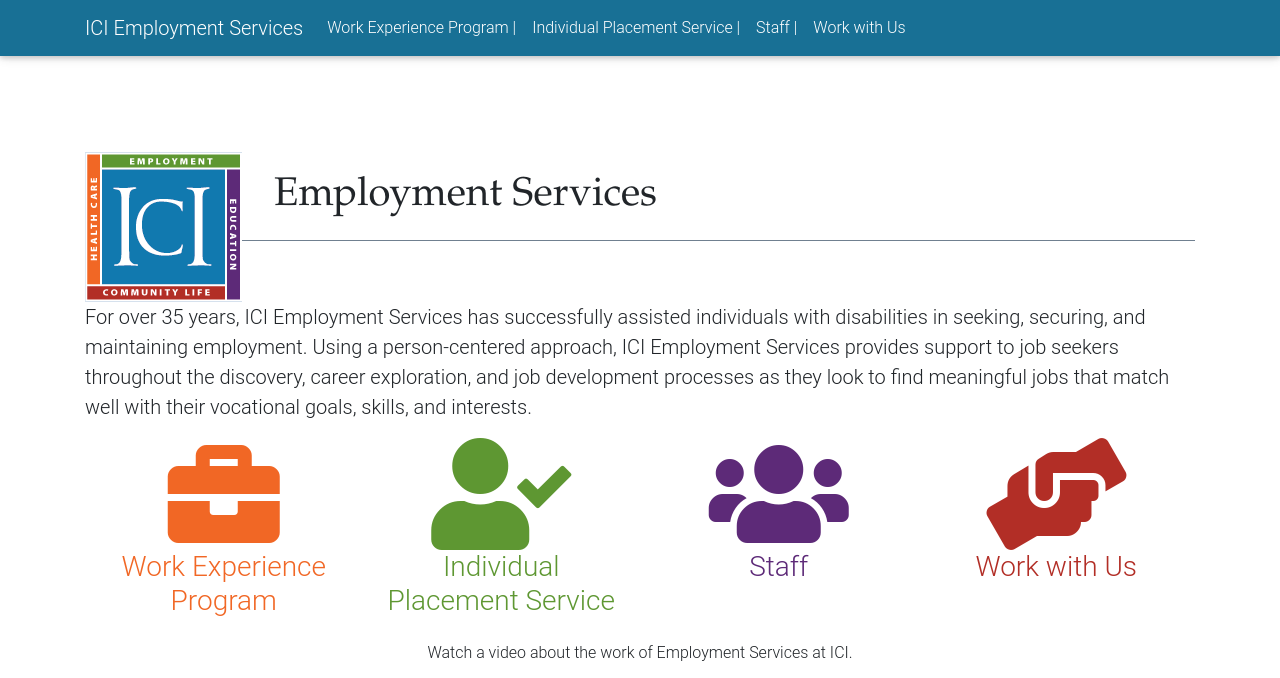
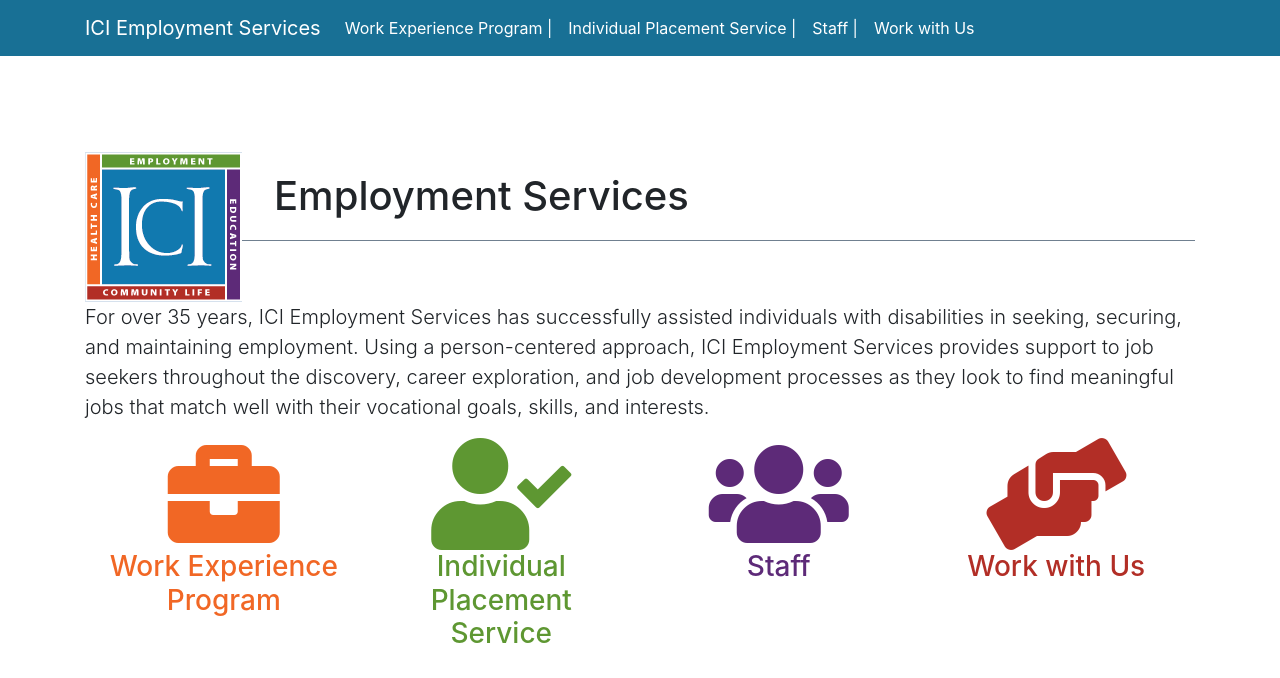
Before and after one commit to communityinclusion/es, a Jekyll site: the page built from index.html, in a window 1280 px wide and 1400 px high. Shown: the top 678 px of the window. Built offline with Jekyll 4.4.1, drawn with Linux system fonts in a browser that asks for light colours; nearby versions of some CDN libraries; a script that is not in the unit is left out.

Commit message:
tried to get fonts working

```diff
--- a/_layouts/default.html
+++ b/_layouts/default.html
@@ -7,13 +7,18 @@
 
     <!-- Bootstrap CSS -->
     <!-- Font Awesome -->
-<link rel="stylesheet" href="https://maxcdn.bootstrapcdn.com/font-awesome/4.7.0/css/font-awesome.min.css">
+
 <!-- Bootstrap core CSS -->
+
+
+<link href="https://fonts.googleapis.com/css2?family=Montserrat&display=swap" rel="stylesheet">
+<link rel="stylesheet" href="jc/jc.css">
 <link href="https://cdnjs.cloudflare.com/ajax/libs/twitter-bootstrap/4.1.3/css/bootstrap.min.css" rel="stylesheet">
 <!-- Material Design Bootstrap -->
-<link href="https://cdnjs.cloudflare.com/ajax/libs/mdbootstrap/4.5.13/css/mdb.min.css" rel="stylesheet">
+
 <link rel="stylesheet" href="https://use.fontawesome.com/releases/v5.8.2/css/all.css" integrity="sha384-oS3vJWv+0UjzBfQzYUhtDYW+Pj2yciDJxpsK1OYPAYjqT085Qq/1cq5FLXAZQ7Ay" crossorigin="anonymous">
-    <link rel="stylesheet" href="jc/jc.css">
+
+
     <title>{{ page.title }} - ICI Employment Services</title>
   </head>
   <body>
--- a/jc/jc.css
+++ b/jc/jc.css
@@ -3,8 +3,13 @@
   min-height: 75rem;
   padding-top: 4.5rem;
   position: relative;
+  font-family: Montserrat,sans-serif;
+
 }
 
+h1, h2, h3, h4, h5, h6 {
+  font-family: Montserrat,sans-serif;
+}
 
 nav.bg-dark {background-color: #187095 !important;}
 nav.bg-dark  ul li a {color:white !important;}
```
